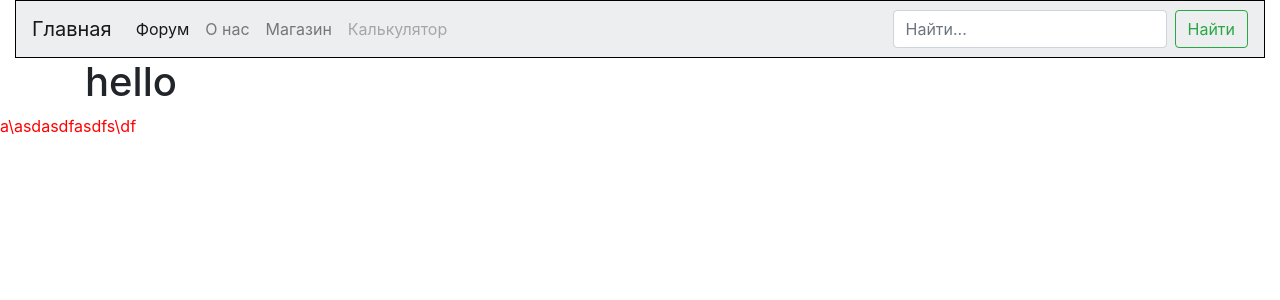
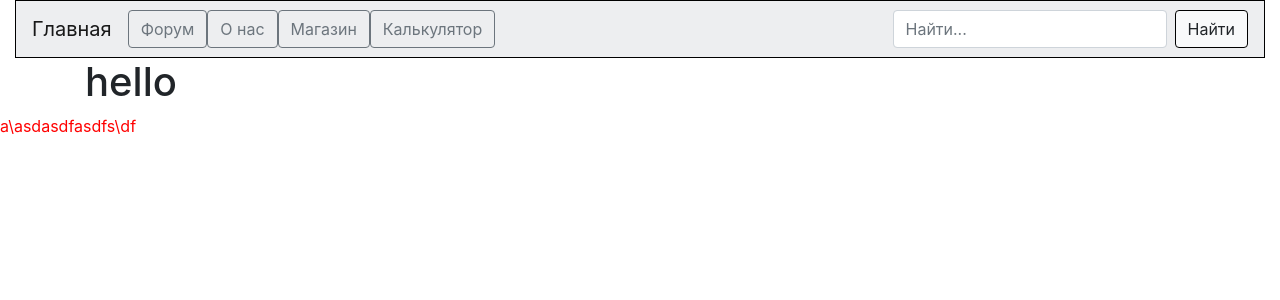
Before and after one commit to Nigmacor/site, a Django app: page /home/ in a window 1280 px wide. Shown: the top 300 px of the page. Run offline with Django 3.2, Linux system fonts and the light colour scheme; some libraries are stand-ins or nearby versions.

Commit message:
kak to tak

```diff
--- a/app/ob/templates/base.html
+++ b/app/ob/templates/base.html
@@ -3,7 +3,7 @@
 <head>
 	<meta charset="UTF-8">
 	<link rel="stylesheet" href="https://stackpath.bootstrapcdn.com/bootstrap/4.3.1/css/bootstrap.min.css" integrity="sha384-ggOyR0iXCbMQv3Xipma34MD+dH/1fQ784/j6cY/iJTQUOhcWr7x9JvoRxT2MZw1T" crossorigin="anonymous">
-	<link rel="stylesheet" type="text/css" href="/static/css/style.css"/>
+	<link rel="stylesheet" type="text/css" href="static/css/style.css"/>
 	<title>
 		{% block title %}
 			OBANA
@@ -22,21 +22,21 @@
 		<div class="collapse navbar-collapse" id="navbarSupportedContent">
 			<ul class="navbar-nav mr-auto">
 				<li class="nav-item active">
-					<a class="nav-link" href="#">Форум<span class="sr-only">(current)</span></a>
+					<a type="button" class="btn btn-outline-secondary" href="#">Форум<span class="sr-only">(current)</span></a>
 				</li>
 				<li class="nav-item">
-					<a class="nav-link" href="#">О нас</a>
+					<a type="button" class="btn btn-outline-secondary" href="#">О нас</a>
 				</li>
 				<li class="nav-item">
-					<a class="nav-link" href="#">Магазин</a>
+					<a type="button" class="btn btn-outline-secondary" href="#">Магазин</a>
 				</li>
 				<li class="nav-item">
-					<a class="nav-link disabled" href="#" tabindex="-1" aria-disabled="true">Калькулятор</a>
+					<a type="button" class="btn btn-outline-secondary" href="#">Калькулятор</a>
 				</li>
 			</ul>
 			<form class="form-inline my-2 my-lg-0">
 				<input class="form-control mr-sm-2" type="search" placeholder="Найти..." aria-label="Search">
-				<button class="btn btn-outline-success my-2 my-sm-0" type="submit">Найти</button>
+				<button style="border: 1px solid black;" class="btn btn-light my-2 my-sm-0" type="submit">Найти</button>
 			</form>
 		</div>
 	</nav>
```
